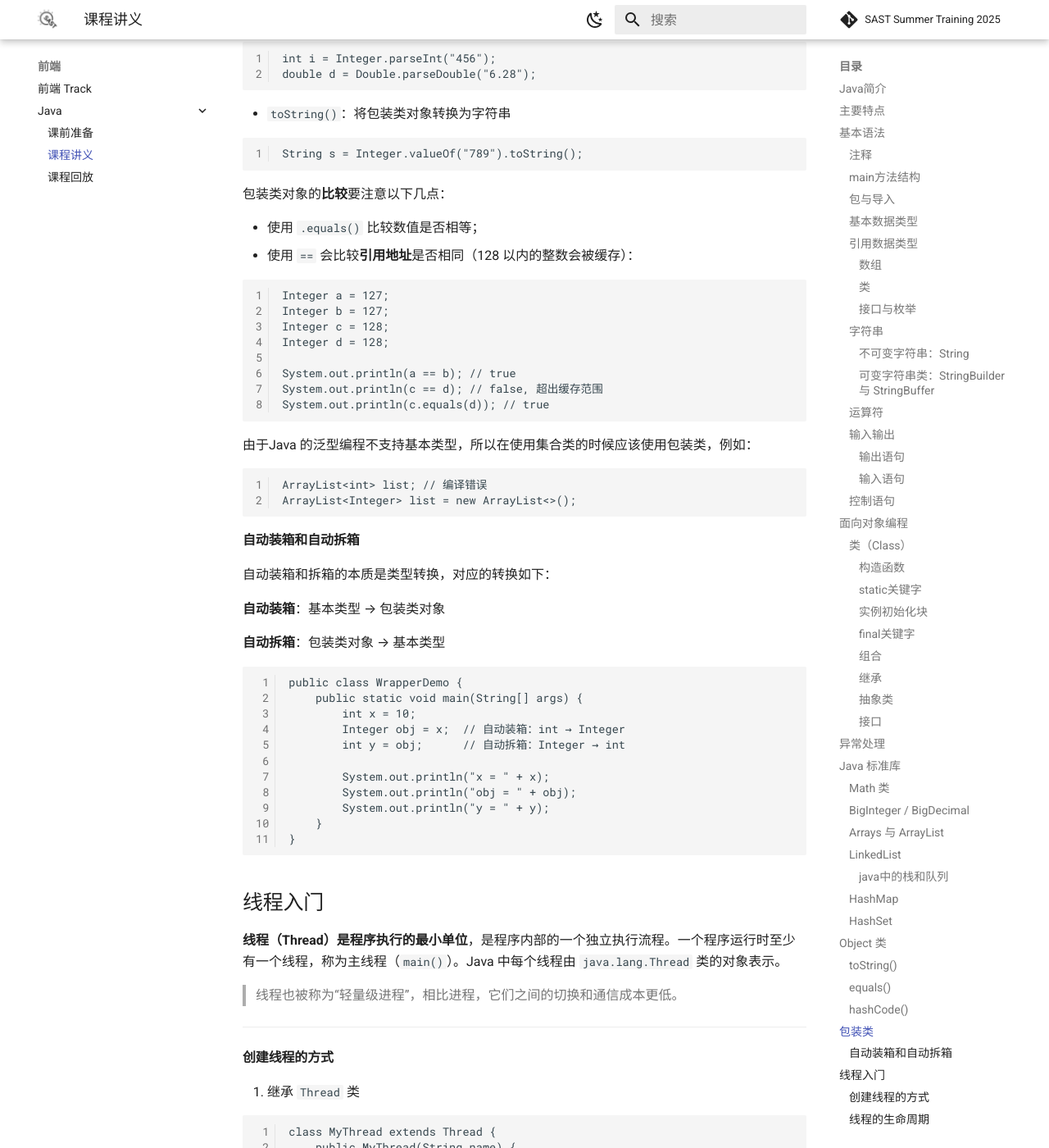
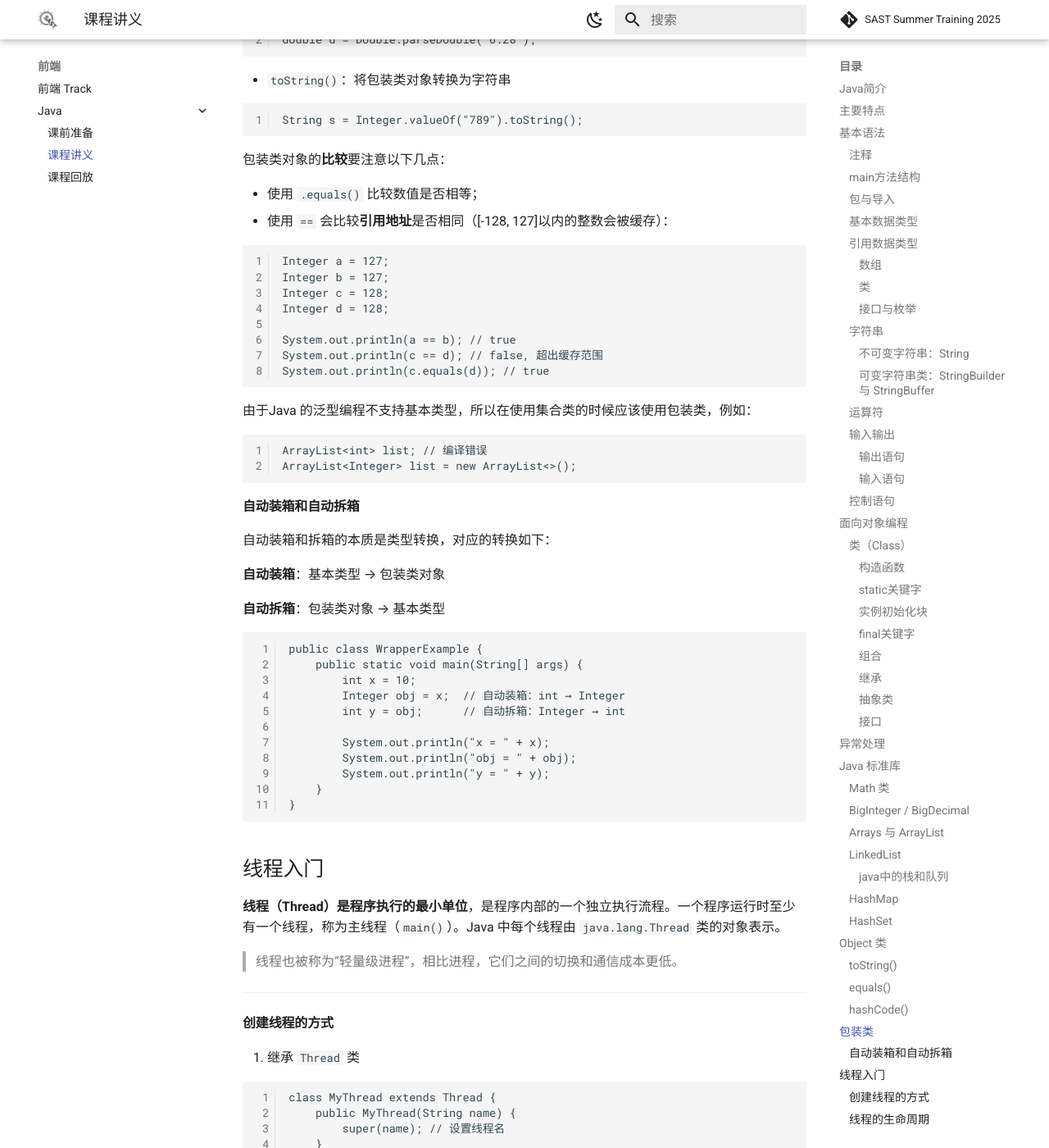
Before and after one commit to sast-summer-training-2025/sast-summer-training-2025.github.io, an MkDocs documentation site: the page built from docs/frontend/java/Java_introduction.md, in a window 1280 px wide and 1400 px high, scrolled down 21762 px. Shown: the whole window at 82% size. Built offline with MkDocs 1.6.1 and Material for MkDocs 9.7.7, drawn with Linux system fonts in a browser that asks for light colours; comment, search, counter and statistics services are not loaded; some of the changed text lies outside the part shown.

Commit message:
add some contents

````diff
--- a/docs/frontend/java/Java_introduction.md
+++ b/docs/frontend/java/Java_introduction.md
@@ -1029,7 +1027,7 @@ String s = Integer.valueOf("789").toString();
 包装类对象的**比较**要注意以下几点：
 
 - 使用 `.equals()` 比较数值是否相等；
-- 使用 `==` 会比较**引用地址**是否相同（128 以内的整数会被缓存）：
+- 使用 `==` 会比较**引用地址**是否相同（[-128, 127]以内的整数会被缓存）：
 
 ```
 Integer a = 127;
@@ -1058,7 +1056,7 @@ ArrayList<Integer> list = new ArrayList<>();
 **自动拆箱**：包装类对象 → 基本类型
 
 ```
-public class WrapperDemo {
+public class WrapperExample {
     public static void main(String[] args) {
         int x = 10;
         Integer obj = x;  // 自动装箱：int → Integer
````
Also changed, not shown: other parts of docs/frontend/java/Java_introduction.md (+16 -4 lines).
